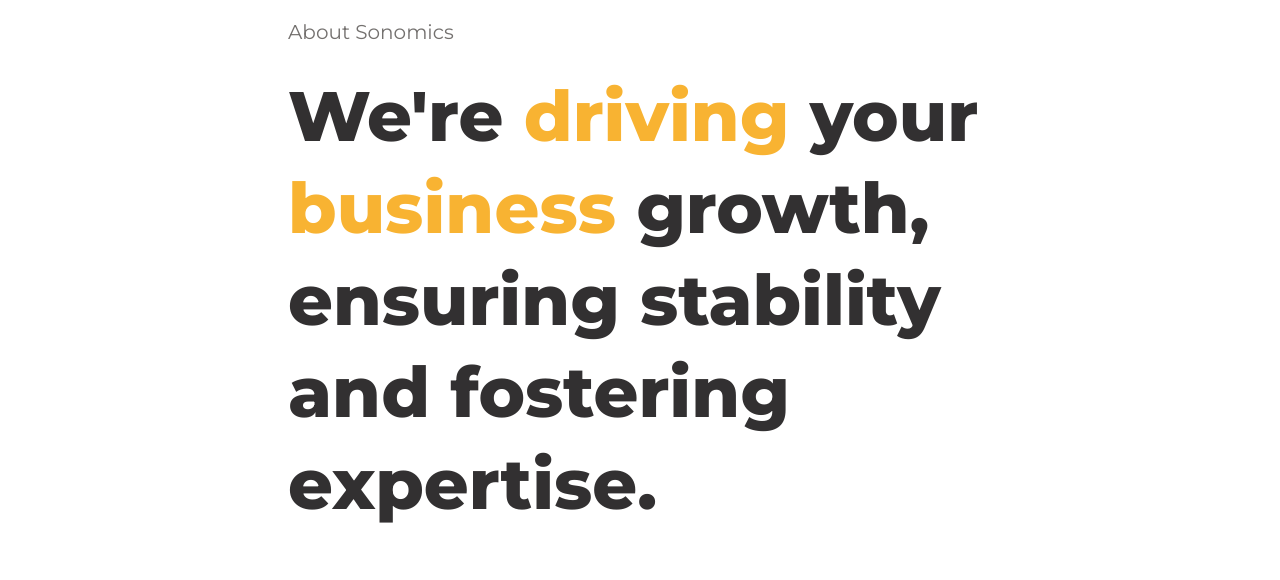
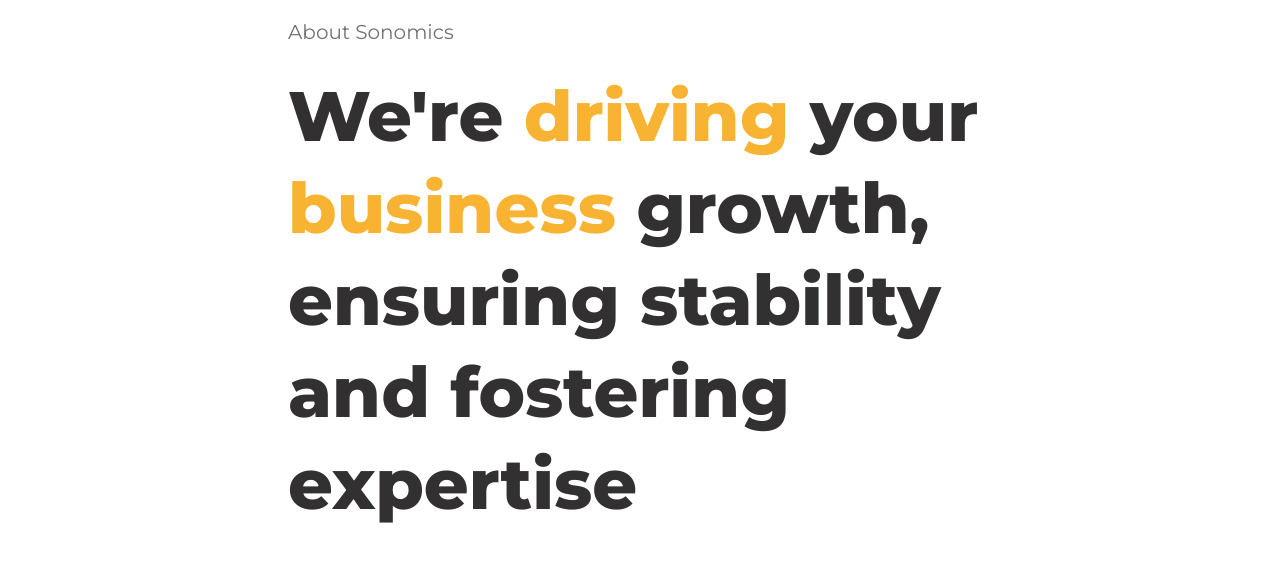
Before and after one commit to skabanets/sonomics, a React (Vite) app: page /about in a window 1280 px wide. Shown: the part 178-758 px from the top of the page. Built offline with nearby package versions, Linux system fonts and the light colour scheme; no server answers.

Commit message:
Refactor text in AboutSonomics section

```diff
--- a/src/sections/About/AboutSonomics.tsx
+++ b/src/sections/About/AboutSonomics.tsx
@@ -10,7 +10,7 @@ export const AboutSonomics = () => {
         <h1>
           We're <span className="text-accentYellowColor"> driving </span> your
           <span className="text-accentYellowColor"> business</span> growth, ensuring stability and
-          fostering expertise.
+          fostering expertise
         </h1>
       </motion.div>
     </section>
```
